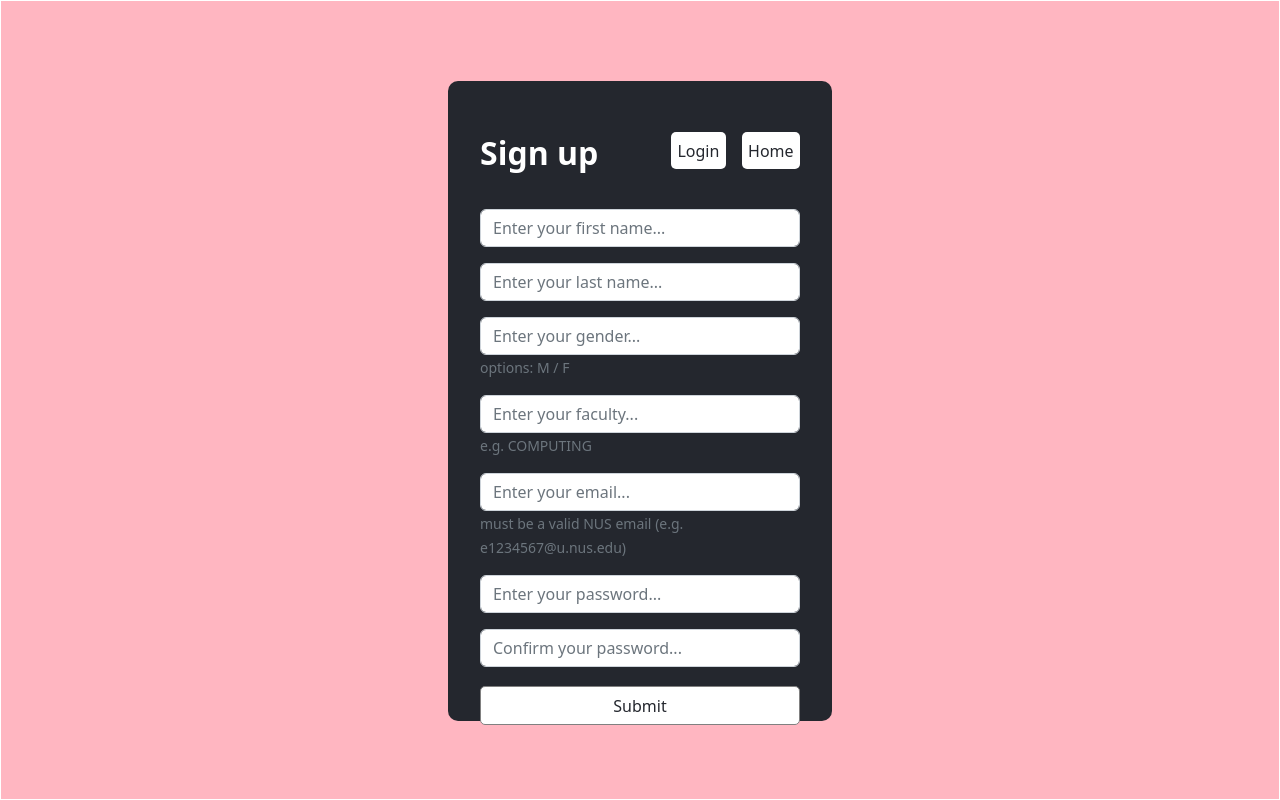
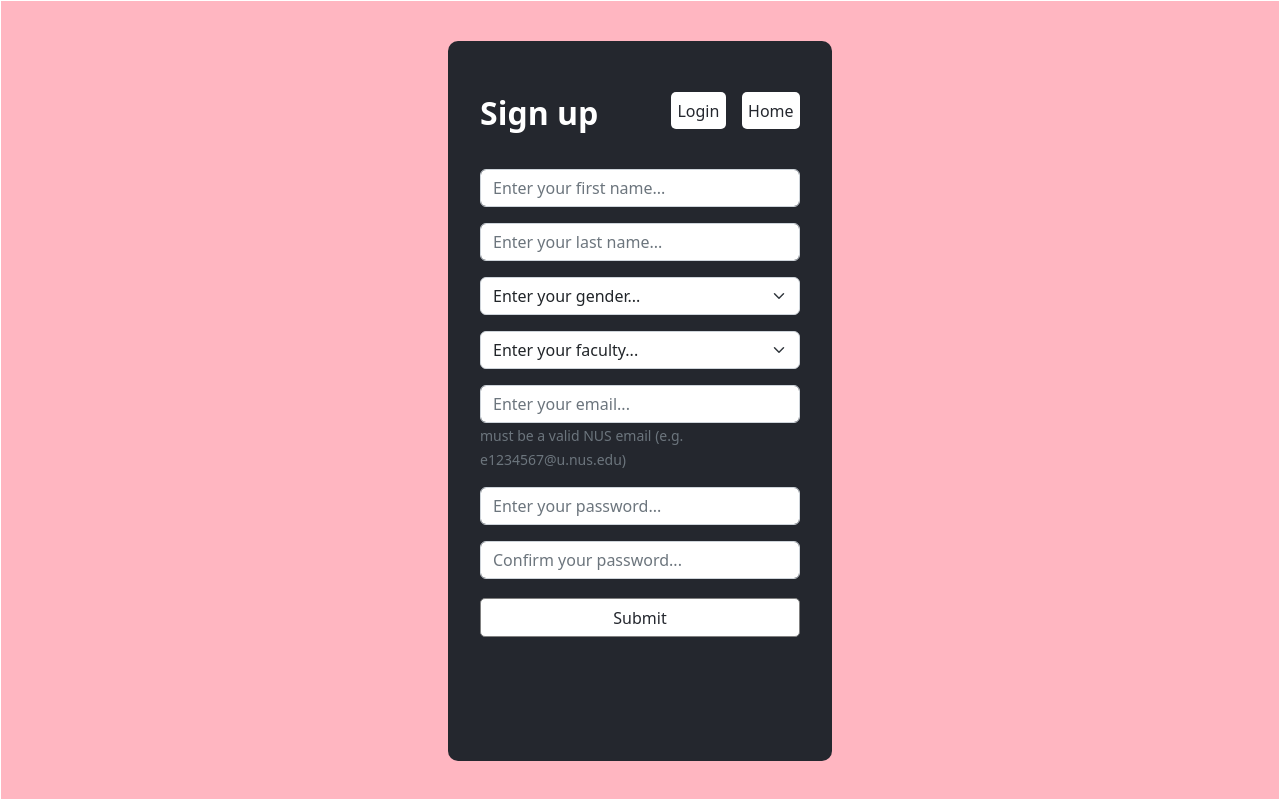
Before and after one commit to WellNUS/frontend, a React (Create React App) app: page /register in a window 1280 px wide. Built offline with nearby package versions, Linux system fonts and the light colour scheme.

Commit message:
Add multiple choice for authentication

```diff
--- a/src/views/pages/authentication/Register.tsx
+++ b/src/views/pages/authentication/Register.tsx
@@ -103,17 +103,26 @@ const Register = () => {
                         },
                         {
                             id: "gender",
-                            type: "text",
+                            type: "select",
                             label: "Gender",
                             placeholder: "Enter your gender...",
-                            notes: "options: M / F"
+                            notes: "",
+                            choices: [
+                                "Enter your gender...",
+                                "M",
+                                "F",
+                            ]
                         },
                         {
                             id: "faculty",
-                            type: "text",
+                            type: "select",
                             label: "Faculty",
                             placeholder: "Enter your faculty...",
-                            notes: "e.g. COMPUTING"
+                            notes: "",
+                            choices: [
+                                "Enter your faculty...",
+                                "COMPUTING"
+                            ]
                         },
                         {
                             id: "email",
--- a/src/views/pages/authentication/authentication.css
+++ b/src/views/pages/authentication/authentication.css
@@ -37,10 +37,10 @@
 
 .register-container {
     background-color: var(--theme-one);
-    height: 80vh;
+    height: 90vh;
     width: 30vw;
-    margin-top: 10vh;
-    margin-bottom: 10vh;
+    margin-top: 5vh;
+    margin-bottom: 5vh;
     padding: 3rem 0;
     border-radius: 10px;
 }
```
